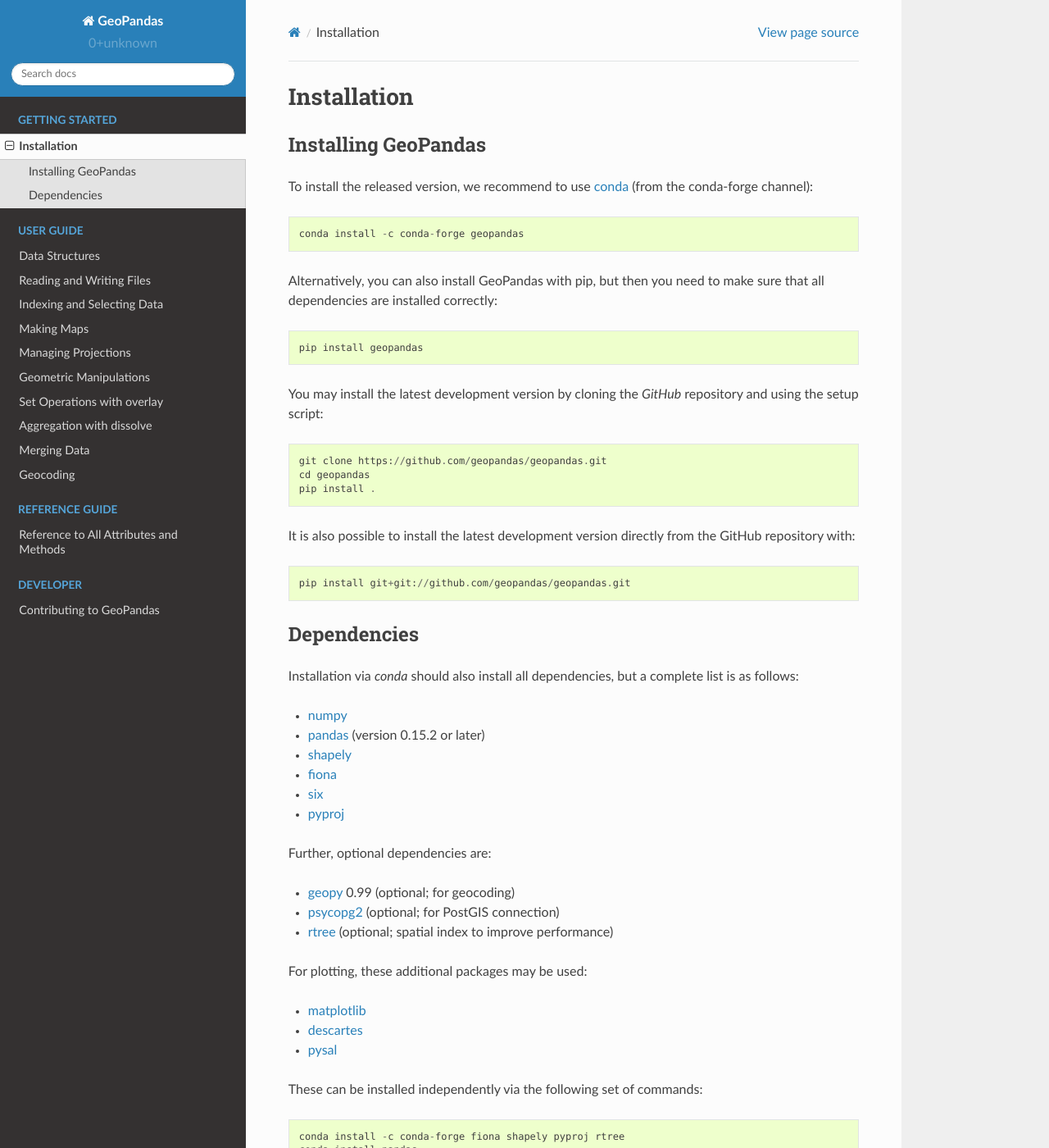
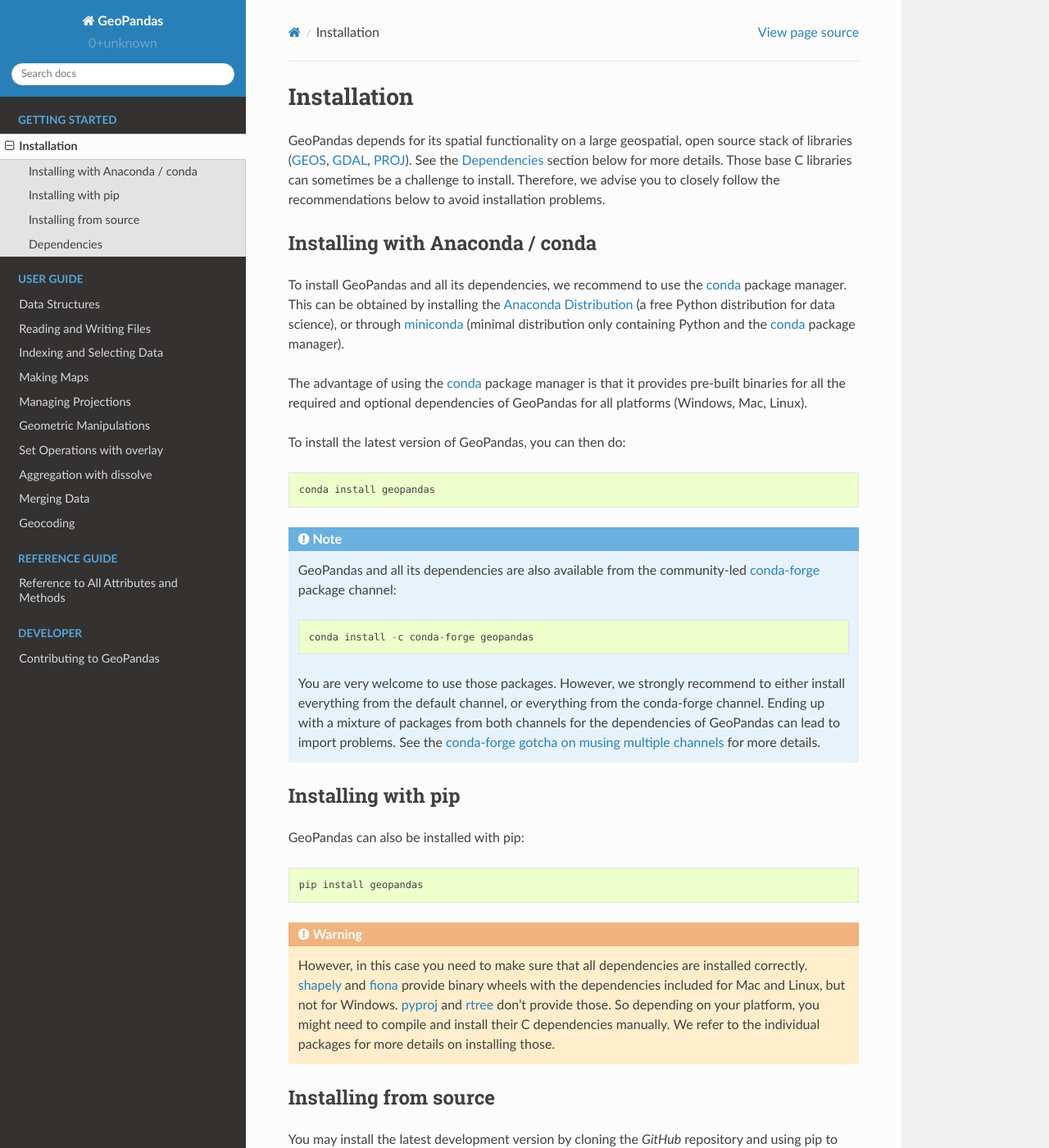
Before and after one commit to geopandas/geopandas, a Sphinx documentation site: the page built from doc/source/install.rst, in a window 1280 px wide and 1400 px high. Shown: the whole window at 82% size. Built offline with Sphinx 7.4.7 and the Read the Docs theme 2.0.0, drawn with Linux system fonts in a browser that asks for light colours; pages that are not in the unit, such as notebooks, are missing from menus; some of the changed text lies outside the part shown.

Commit message:
DOC: rework installation docs

```diff
--- a/doc/source/install.rst
+++ b/doc/source/install.rst
@@ -1,21 +1,68 @@
 Installation
 ============
 
-Installing GeoPandas
----------------------
+GeoPandas depends for its spatial functionality on a large geospatial, open
+source stack of libraries (`GEOS`_, `GDAL`_, `PROJ`_). See the
+:ref:`dependencies` section below for more details. Those base C
+libraries can sometimes be a challenge to install. Therefore, we advise you
+to closely follow the recommendations below to avoid installation problems.
 
-To install the released version, we recommend to use `conda`_ (from the conda-forge
-channel)::
+Installing with Anaconda / conda
+--------------------------------
 
-    conda install -c conda-forge geopandas
+To install GeoPandas and all its dependencies, we recommend to use the `conda`_
+package manager. This can be obtained by installing the
+`Anaconda Distribution`_ (a free Python distribution for data science), or
+through `miniconda`_ (minimal distribution only containing Python and the
+`conda`_ package manager).
 
-Alternatively, you can also install GeoPandas with pip, but then you need
-to make sure that all dependencies are installed correctly::
+The advantage of using the `conda`_ package manager is that it provides
+pre-built binaries for all the required and optional dependencies of GeoPandas
+for all platforms (Windows, Mac, Linux).
+
+To install the latest version of GeoPandas, you can then do::
+
+    conda install geopandas
+
+.. note::
+
+    GeoPandas and all its dependencies are also available from the
+    community-led `conda-forge`_ package channel::
+
+        conda install -c conda-forge geopandas
+
+    You are very welcome to use those packages. However, we strongly recommend
+    to either install everything from the default channel, or everything from
+    the conda-forge channel. Ending up with a mixture of packages from both
+    channels for the dependencies of GeoPandas can lead to import problems.
+    See the `conda-forge gotcha on musing multiple channels
+    <https://conda-forge.org/docs/conda-forge_gotchas.html#using-multiple-channels>`__
+    for more details.
+
+Installing with pip
+-------------------
+
+GeoPandas can also be installed with pip::
 
     pip install geopandas
 
+.. _install-deps:
+
+.. warning::
+
+    However, in this case you need to make sure that all dependencies are
+    installed correctly. `shapely`_ and `fiona`_ provide binary wheels with the
+    dependencies included for Mac and Linux, but not for Windows.
+    `pyproj`_ and `rtree`_ don't provide those.
+    So depending on your platform, you might need to compile and install their
+    C dependencies manually. We refer to the individual packages for more
+    details on installing those.
+
+Installing from source
+----------------------
+
 You may install the latest development version by cloning the
-`GitHub` repository and using the setup script::
+`GitHub` repository and using pip to install from the local directory::
 
     git clone https://github.com/geopandas/geopandas.git
     cd geopandas
@@ -26,34 +73,39 @@
 
     pip install git+git://github.com/geopandas/geopandas.git
 
+For installing GeoPandas from source, the same :ref:`note <install-deps>` on
+the need to have all dependencies correctly installed applies. But, those
+dependcies can also be installed independently with conda before installing
+GeoPandas from source::
+
+    conda install pandas fiona shapely pyproj rtree
+
+.. _dependencies:
+
 Dependencies
---------------
+------------
 
-Installation via `conda` should also install all dependencies, but a complete list is as follows:
+Required dependencies:
 
 - `numpy`_
-- `pandas`_ (version 0.15.2 or later)
-- `shapely`_
-- `fiona`_
+- `pandas`_ (version 0.19.1 or later)
+- `shapely`_ (interface to `GEOS`_)
+- `fiona`_ (interface to `GDAL`_)
+- `pyproj`_ (interface to `PROJ`_)
 - `six`_
-- `pyproj`_
 
 Further, optional dependencies are:
 
-- `geopy`_ 0.99 (optional; for geocoding)
+- `rtree`_ (optional; spatial index to improve performance and required for
+  overlay operations; interface to `libspatialindex`_)
 - `psycopg2`_ (optional; for PostGIS connection)
-- `rtree`_ (optional; spatial index to improve performance)
+- `geopy`_ (optional; for geocoding)
 
 For plotting, these additional packages may be used:
 
 - `matplotlib`_
 - `descartes`_
-- `pysal`_
-
-These can be installed independently via the following set of commands::
-
-    conda install -c conda-forge fiona shapely pyproj rtree
-    conda install pandas
+- `mapclassify`_
 
 
 .. _PyPI: https://pypi.python.org/pypi/geopandas
@@ -78,7 +130,7 @@
 
 .. _psycopg2: https://pypi.python.org/pypi/psycopg2
 
-.. _pysal: http://pysal.org
+.. _mapclassify: https://mapclassify.readthedocs.io/en/latest/
 
 .. _pyproj: https://github.com/jswhit/pyproj
 
@@ -89,3 +141,15 @@
 .. _Travis CI: https://travis-ci.org/geopandas/geopandas
 
 .. _conda: https://conda-forge.org/
+
+.. _Anaconda distribution: https://www.anaconda.com/distribution/
+
+.. _miniconda: https://docs.conda.io/en/latest/miniconda.html
+
+.. _conda-forge: https://conda-forge.org/
+
+.. _GDAL: https://www.gdal.org/
+
+.. _GEOS: https://geos.osgeo.org
+
+.. _PROJ: https://proj4.org/
```
